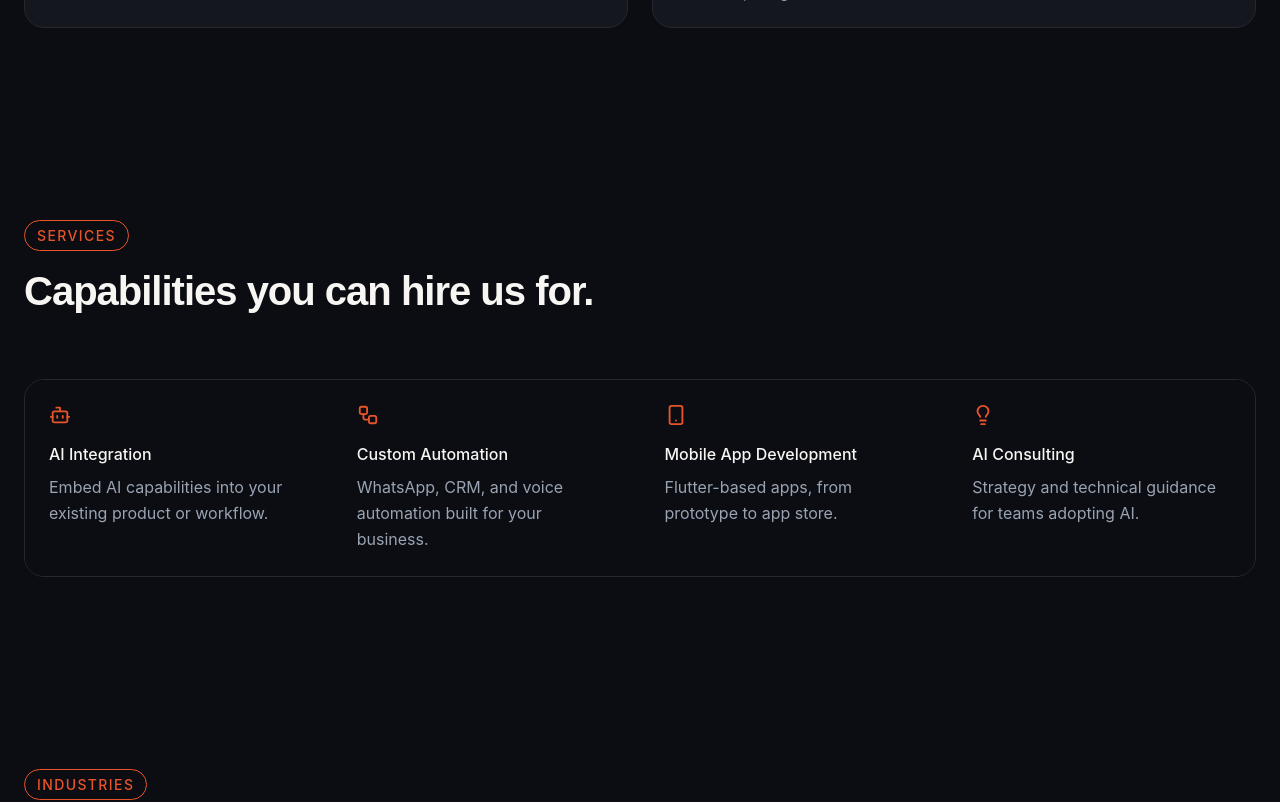
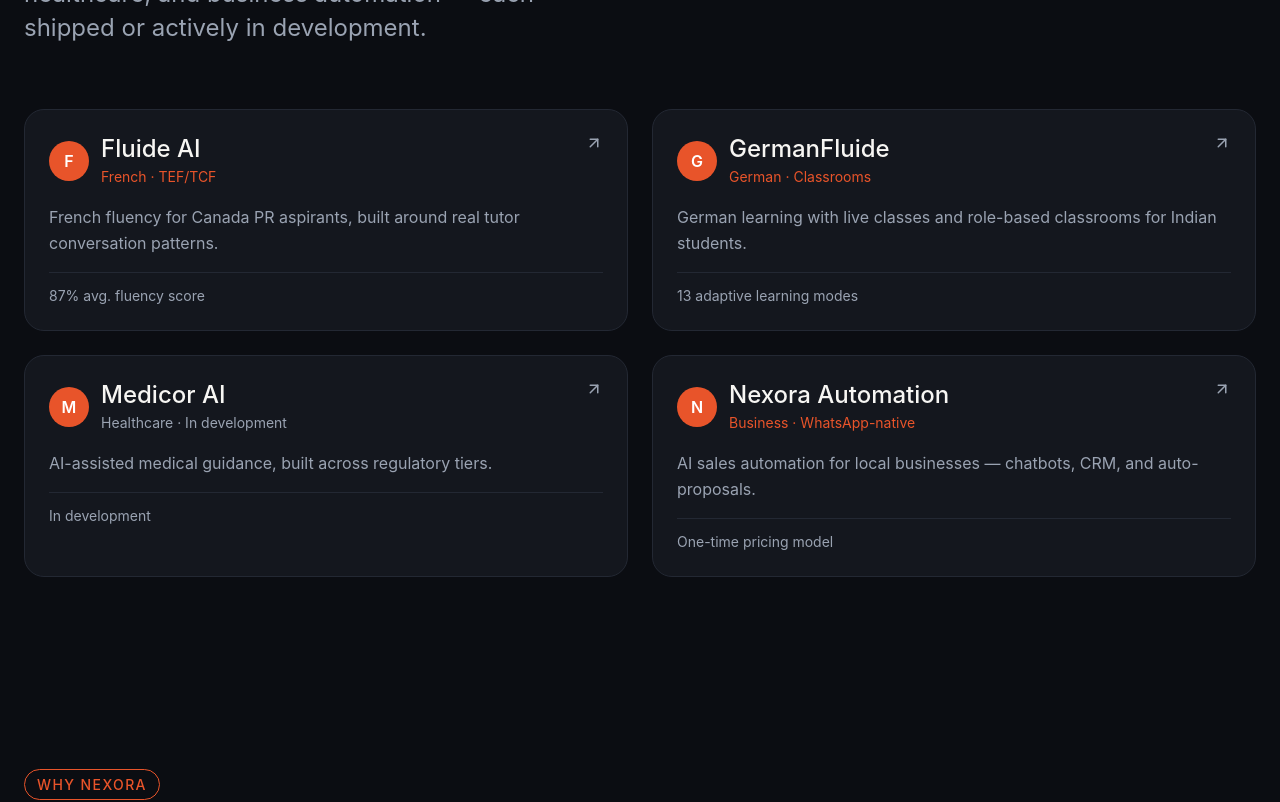
Before and after one commit to abdulhadihasankhan-art/nexora, a Next.js app: page / in a window 1280 px wide. Shown: the part 1660-2462 px from the top of the page. Built offline with nearby package versions, Linux system fonts and the light colour scheme.

Commit message:
Update page.tsx

```diff
--- a/app/page.tsx
+++ b/app/page.tsx
@@ -1,10 +1,11 @@
 // app/page.tsx
 import { Hero } from "@/components/hero/Hero";
 import { SocialProof } from "@/components/sections/SocialProof";
+import { Services } from "@/components/sections/Services";
+import { HowWeWork } from "@/components/sections/HowWeWork";
 import { ProductsShowcase } from "@/components/sections/ProductsShowcase";
-import { Services } from "@/components/sections/Services";
+import { WhyChoose } from "@/components/sections/WhyChoose";
 import { Industries } from "@/components/sections/Industries";
-import { WhyChoose } from "@/components/sections/WhyChoose";
 import { FAQ } from "@/components/sections/FAQ";
 import { FinalCTA } from "@/components/sections/FinalCTA";
 
@@ -25,13 +26,14 @@
         type="application/ld+json"
         dangerouslySetInnerHTML={{ __html: JSON.stringify(softwareJsonLd) }}
       />
-      <main id="main-content" className="bg-ink text-text-primary">
+      <main id="main-content" className="bg-ink text-text-primary pb-24 md:pb-0">
         <Hero />
         <SocialProof />
+        <Services />
+        <HowWeWork />
         <ProductsShowcase />
-        <Services />
+        <WhyChoose />
         <Industries />
-        <WhyChoose />
         <FAQ />
         <FinalCTA />
       </main>
```
